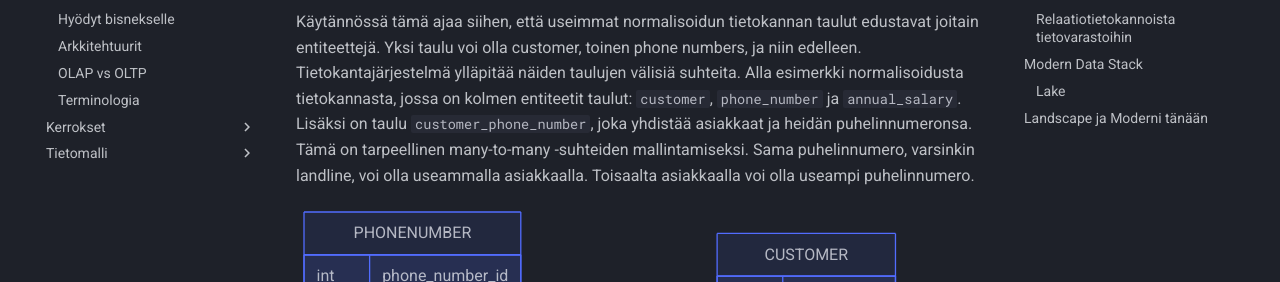
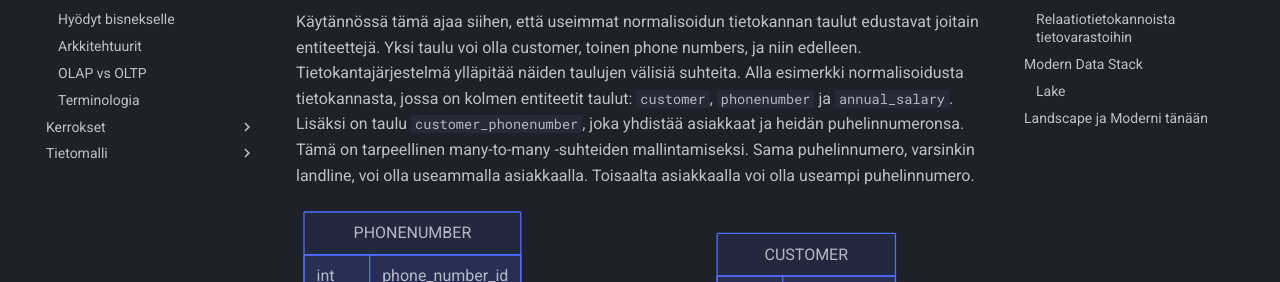
Before and after one commit to sourander/data-alustat, an MkDocs documentation site: the page built from docs/data_alustat/historia.md, in a window 1280 px wide and 900 px high, scrolled down 2242 px. Shown: the part 170-452 px from the top of the window. Built offline with MkDocs 1.6.1 and Material for MkDocs 9.7.7, drawn with Linux system fonts in a browser that asks for light colours.

Commit message:
Fixed body text table names

````diff
--- a/docs/data_alustat/historia.md
+++ b/docs/data_alustat/historia.md
@@ -63,7 +63,7 @@ Näiden vaatimukset ovat lyhyesti:
 * 2NF : Taulun jokainen sarake on suoraan riippuvainen primääriavaimesta
 * 3NF : Taulun jokainen sarake on suoraan riippuvainen primääriavaimesta, eikä muiden sarakkeiden kautta
 
-Käytännössä tämä ajaa siihen, että useimmat normalisoidun tietokannan taulut edustavat joitain entiteettejä. Yksi taulu voi olla customer, toinen phone numbers, ja niin edelleen. Tietokantajärjestelmä ylläpitää näiden taulujen välisiä suhteita. Alla esimerkki normalisoidusta tietokannasta, jossa on kolmen entiteetit taulut: `customer`, `phone_number` ja `annual_salary`. Lisäksi on taulu `customer_phone_number`, joka yhdistää asiakkaat ja heidän puhelinnumeronsa. Tämä on tarpeellinen many-to-many -suhteiden mallintamiseksi. Sama puhelinnumero, varsinkin landline, voi olla useammalla asiakkaalla. Toisaalta asiakkaalla voi olla useampi puhelinnumero.
+Käytännössä tämä ajaa siihen, että useimmat normalisoidun tietokannan taulut edustavat joitain entiteettejä. Yksi taulu voi olla customer, toinen phone numbers, ja niin edelleen. Tietokantajärjestelmä ylläpitää näiden taulujen välisiä suhteita. Alla esimerkki normalisoidusta tietokannasta, jossa on kolmen entiteetit taulut: `customer`, `phonenumber` ja `annual_salary`. Lisäksi on taulu `customer_phonenumber`, joka yhdistää asiakkaat ja heidän puhelinnumeronsa. Tämä on tarpeellinen many-to-many -suhteiden mallintamiseksi. Sama puhelinnumero, varsinkin landline, voi olla useammalla asiakkaalla. Toisaalta asiakkaalla voi olla useampi puhelinnumero.
 
 ```mermaid
 erDiagram
````
